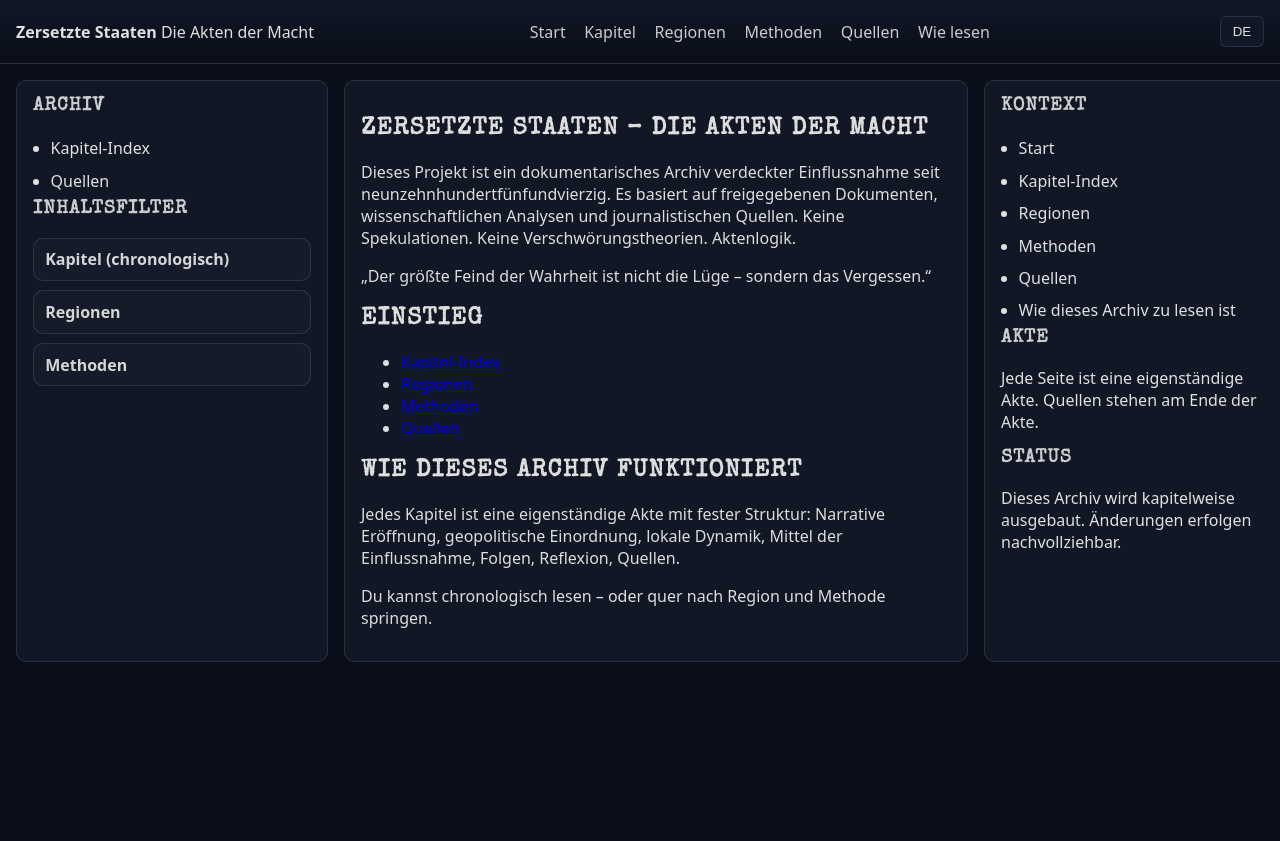
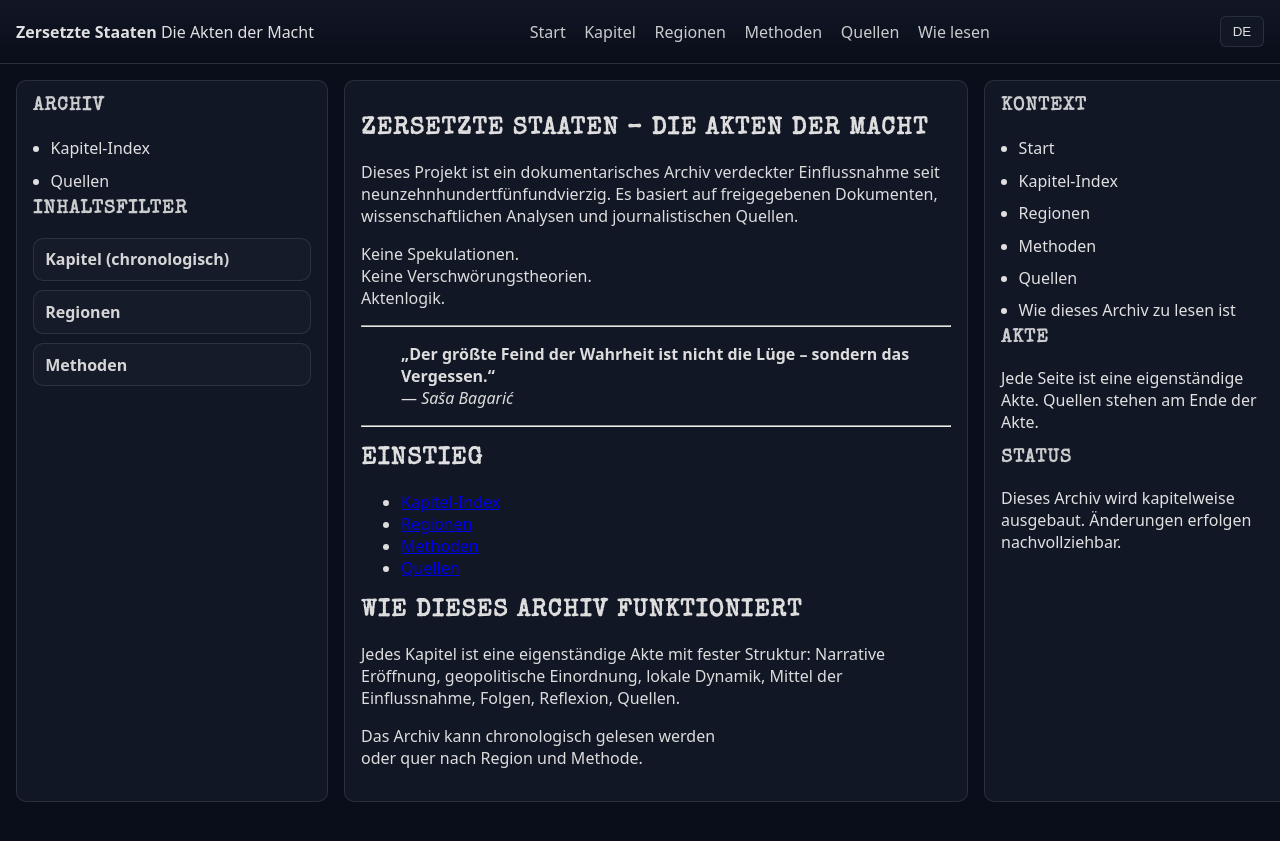
Before and after one commit to bozart-army/zersetzte-staaten-site, a Jekyll site: the page built from de/index.md, in a window 1280 px wide. Shown: the top 841 px of the page. Built offline with Jekyll 4.4.1, drawn with Linux system fonts in a browser that asks for light colours; our own code applies the rules of GitHub Pages for plain Markdown files.

Commit message:
Update index.md

```diff
--- a/de/index.md
+++ b/de/index.md
@@ -6,11 +6,21 @@ permalink: /de/
 
 # Zersetzte Staaten – Die Akten der Macht
 
-Dieses Projekt ist ein dokumentarisches Archiv verdeckter Einflussnahme seit neunzehnhundertfünfundvierzig.
-Es basiert auf freigegebenen Dokumenten, wissenschaftlichen Analysen und journalistischen Quellen.
-Keine Spekulationen. Keine Verschwörungstheorien. Aktenlogik.
+Dieses Projekt ist ein dokumentarisches Archiv verdeckter Einflussnahme
+seit neunzehnhundertfünfundvierzig.
+Es basiert auf freigegebenen Dokumenten, wissenschaftlichen Analysen
+und journalistischen Quellen.
 
-„Der größte Feind der Wahrheit ist nicht die Lüge – sondern das Vergessen.“
+Keine Spekulationen.
+Keine Verschwörungstheorien.
+Aktenlogik.
+
+---
+
+> **„Der größte Feind der Wahrheit ist nicht die Lüge – sondern das Vergessen.“**
+> — *Saša Bagarić*
+
+---
 
 ## Einstieg
 
@@ -22,6 +32,8 @@ Keine Spekulationen. Keine Verschwörungstheorien. Aktenlogik.
 ## Wie dieses Archiv funktioniert
 
 Jedes Kapitel ist eine eigenständige Akte mit fester Struktur:
-Narrative Eröffnung, geopolitische Einordnung, lokale Dynamik, Mittel der Einflussnahme, Folgen, Reflexion, Quellen.
+Narrative Eröffnung, geopolitische Einordnung, lokale Dynamik,
+Mittel der Einflussnahme, Folgen, Reflexion, Quellen.
 
-Du kannst chronologisch lesen – oder quer nach Region und Methode springen.
+Das Archiv kann chronologisch gelesen werden
+oder quer nach Region und Methode.
```
